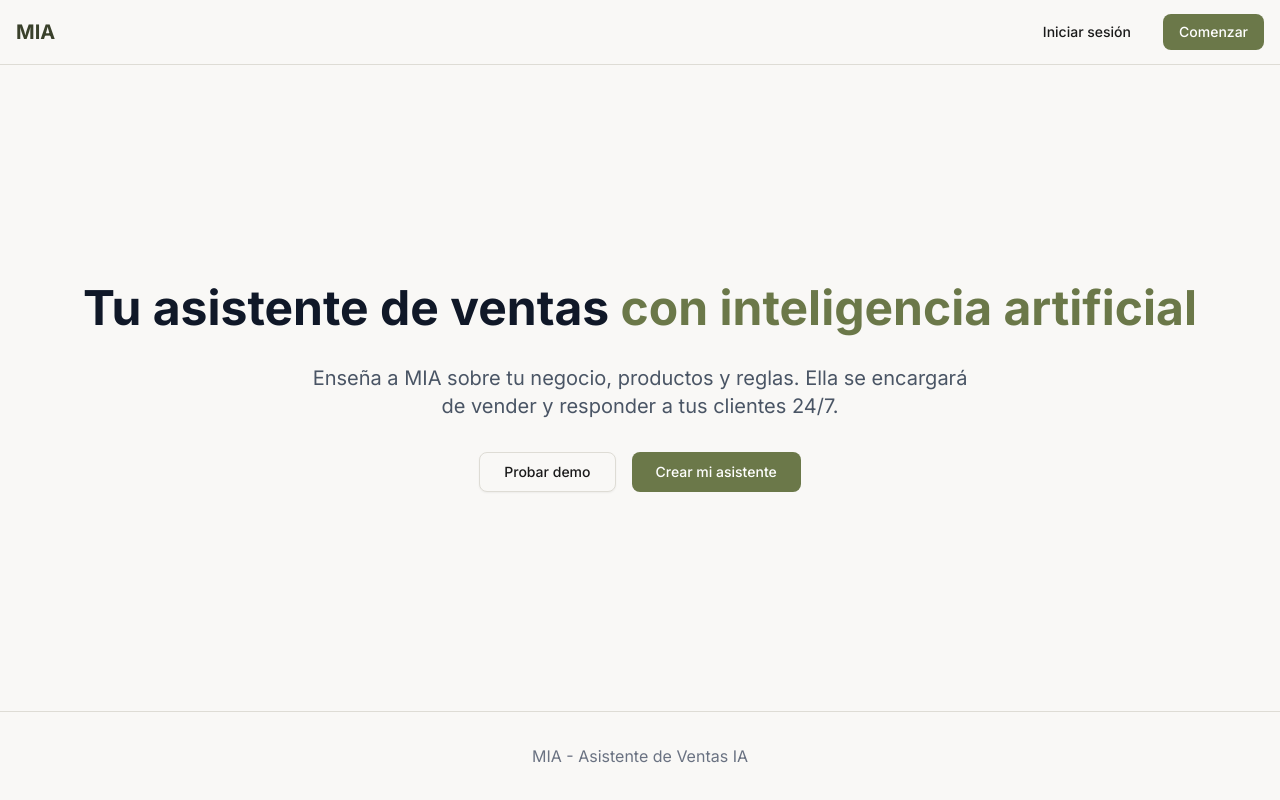
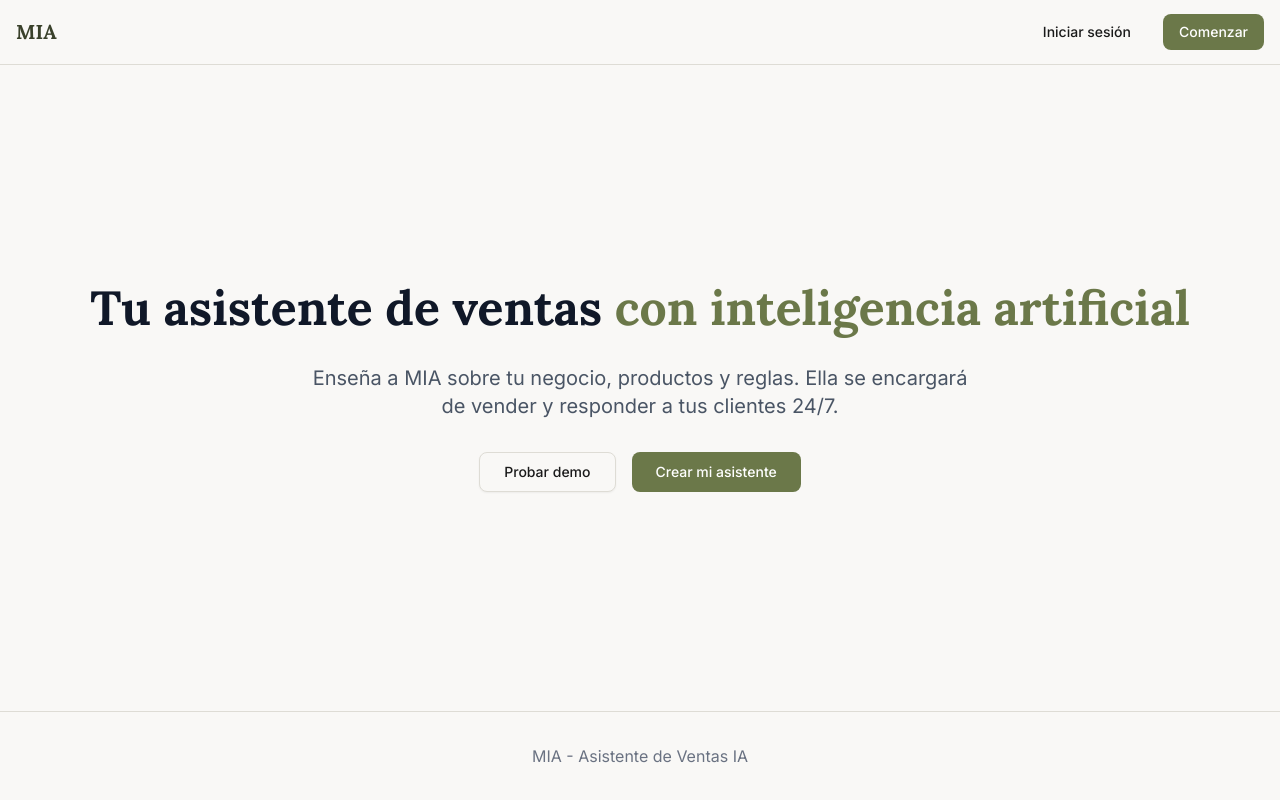
Before and after one commit to arbojo/mia-platform, a Next.js app: page / in a window 1280 px wide. Built offline with nearby package versions, Linux system fonts and the light colour scheme.

Commit message:
fix(ui): apply Lora serif font to headings via --font-lora variable

```diff
--- a/src/app/globals.css
+++ b/src/app/globals.css
@@ -289,6 +289,9 @@
   body {
     @apply bg-background text-foreground;
   }
+  h1, h2, h3, h4, h5, h6 {
+    font-family: var(--font-lora), var(--font-sans), serif;
+  }
   html {
     @apply font-sans;
   }
```
